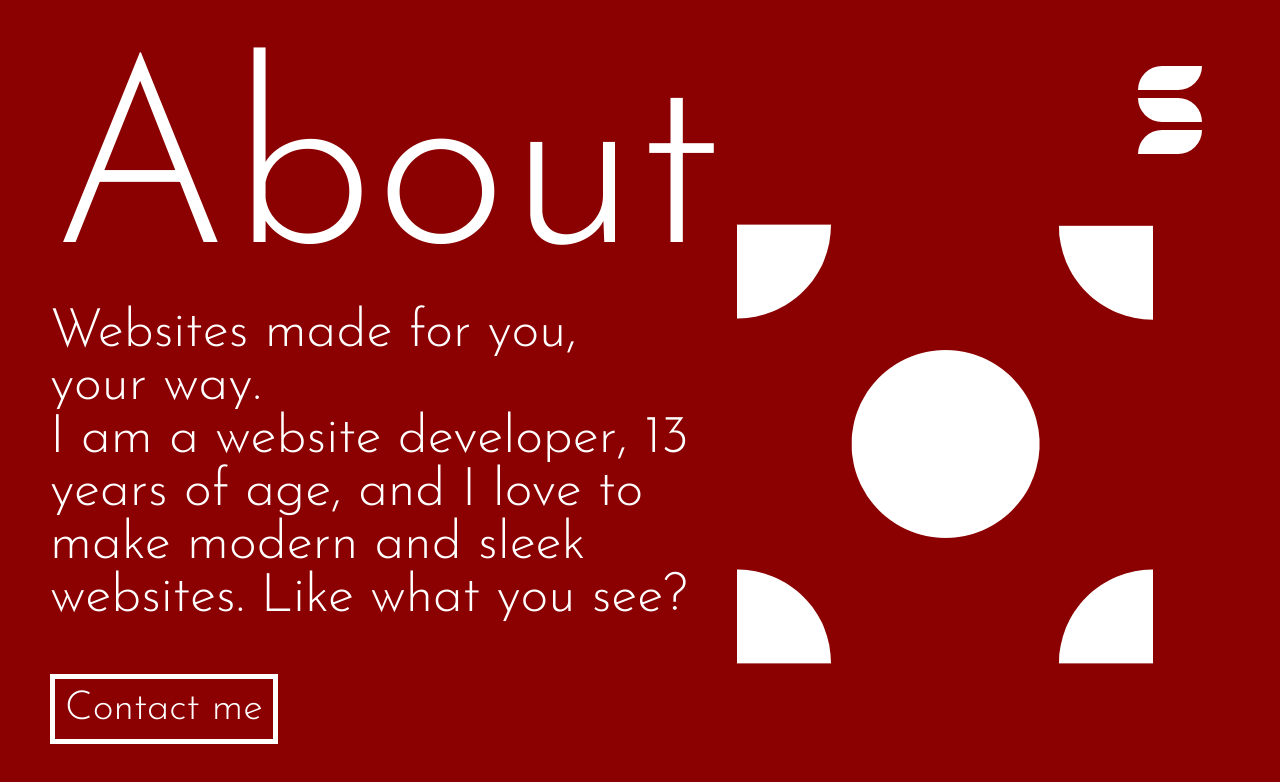
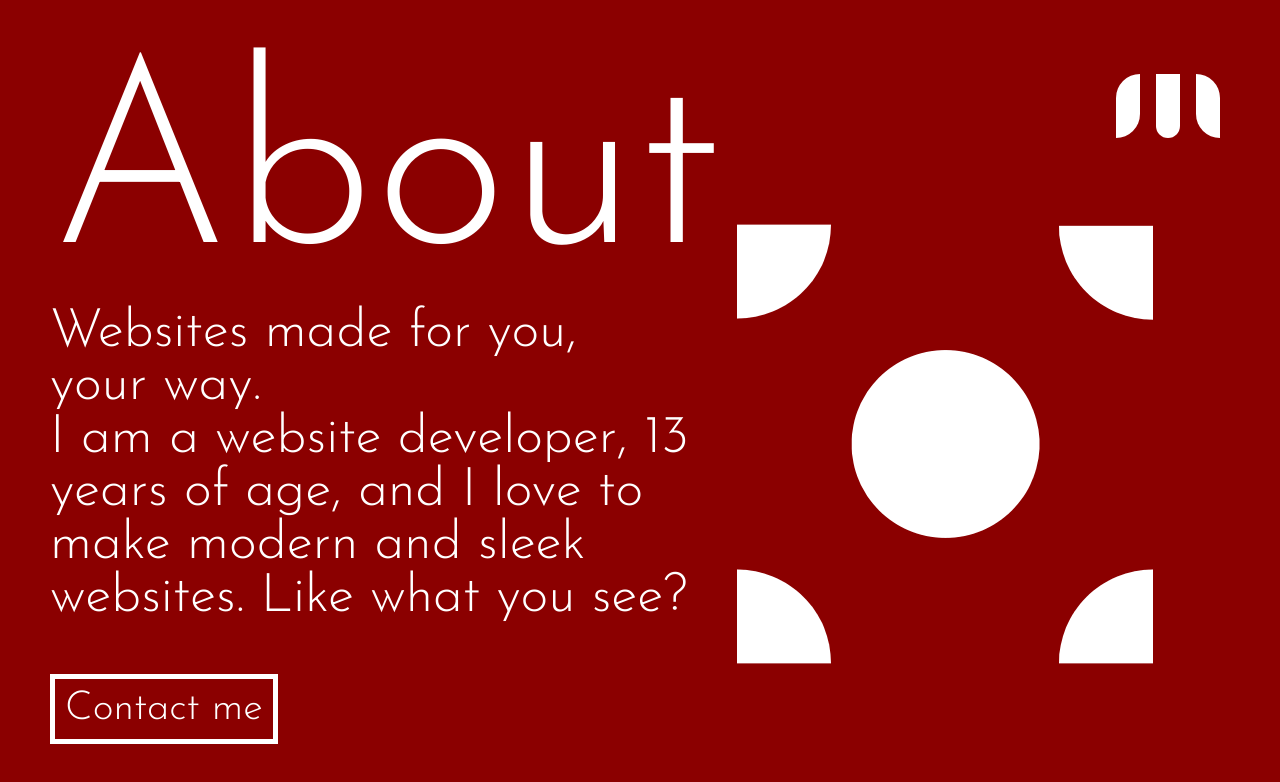
Before and after one commit to horstandr/portfolio, a plain HTML site: page desktop/about.html in a window 1280 px wide. Drawn offline with nearby package versions, Linux system fonts and the light colour scheme.

Commit message:
changed the menu button from an S to an M

```diff
--- a/desktop/style/about.css
+++ b/desktop/style/about.css
@@ -78,8 +78,8 @@ body {
 }
 
 .menu-btn > span {
-    width: 5vw;
-    height: 3vh;
+    width: 3vh;
+    height: 5vw;
     margin-bottom: 1vh;
 }
 
--- a/desktop/style/contact.css
+++ b/desktop/style/contact.css
@@ -48,8 +48,8 @@ p {
 }
 
 .menu-btn > span {
-    width: 5vw;
-    height: 3vh;
+    width: 3vh;
+    height: 5vw;
     margin-bottom: 1vh;
 }
 
--- a/desktop/style/menu.css
+++ b/desktop/style/menu.css
@@ -15,7 +15,7 @@ body {
     aspect-ratio: 1 /1;
     background-color: var(--primary);
     display: flex;
-    flex-direction: column;
+    flex-direction: row;
     justify-content: center;
     align-items: center;
 }
@@ -23,19 +23,20 @@ body {
 .menu-btn > span {
     position: relative;
     display: block;
-    width: 20vw;
-    height: 10vh;
+    width: 10vh;
+    height: 20vw;
     border-radius: 1000px 0px 1000px 0px;
     background-color: white;
-    margin-bottom: 2vh;
+    margin-right: 2vh;
 }
 
 .menu-btn > span:last-child {
-    margin-bottom: 0;
+    border-radius: 0px 1000px 0px 1000px;
+    margin-right: 0;
 }
 
 .menu-btn > span:nth-child(2) {
-    border-radius: 0px 1000px 0px 1000px;
+    border-radius: 0px 0px 1000px 1000px;
 }
 
 .menu-btn:hover {
--- a/desktop/style/projects.css
+++ b/desktop/style/projects.css
@@ -78,8 +78,8 @@ body {
 }
 
 .menu-btn > span {
-    width: 5vw;
-    height: 3vh;
+    width: 3vh;
+    height: 5vw;
     margin-bottom: 1vh;
 }
 
--- a/script/openPage.js
+++ b/script/openPage.js
@@ -3,5 +3,5 @@ function openPage(url, special = true) {
         document.getElementById('transition').style.backgroundColor = localStorage.getItem('secundary-color');
     }
     delayUrlLoad(url, 400);
-    document.getElementById('transition').style.display = 'block';gsap.to('#transition', {duration:0.2, opacity: 1});
+    document.getElementById('transition').style.display = 'block';gsap.to('#transition', {duration:0.1, opacity: 1});
 }
--- a/script/randomBg.js
+++ b/script/randomBg.js
@@ -1,6 +1,8 @@
 var randomColor = '';
 
-function randomBackground() {
+function onPageLoad() {
+
+    // Random background
     if (localStorage.getItem('rbg') == false || localStorage.getItem('rbg') == null) {
       const colors = ['darkred', 'darkblue', 'darkgreen']
       const coolColors = ['rgb(255, 216, 216)', 'aliceblue', 'rgb(222, 255, 222)']
@@ -13,12 +15,12 @@ function randomBackground() {
       localStorage.setItem('secundary-color', coolColors[randomNr]);
       localStorage.setItem('rbg', true);
 
-      // r.style.setProperty('--primary', 'darkgreen');
     } else {
         var r = document.querySelector(':root');
         r.style.setProperty('--primary', localStorage.getItem('bgcolor'));
         r.style.setProperty('--secundary', localStorage.getItem('secundary-color'));
     }
+
     if (screen.width <= 700) {
         window.location = "mobile/home.html";
     }
```
Also changed, not shown: desktop/home.html (+1 -1 lines), desktop/js/gsap-home.js (+10 -10 lines).
